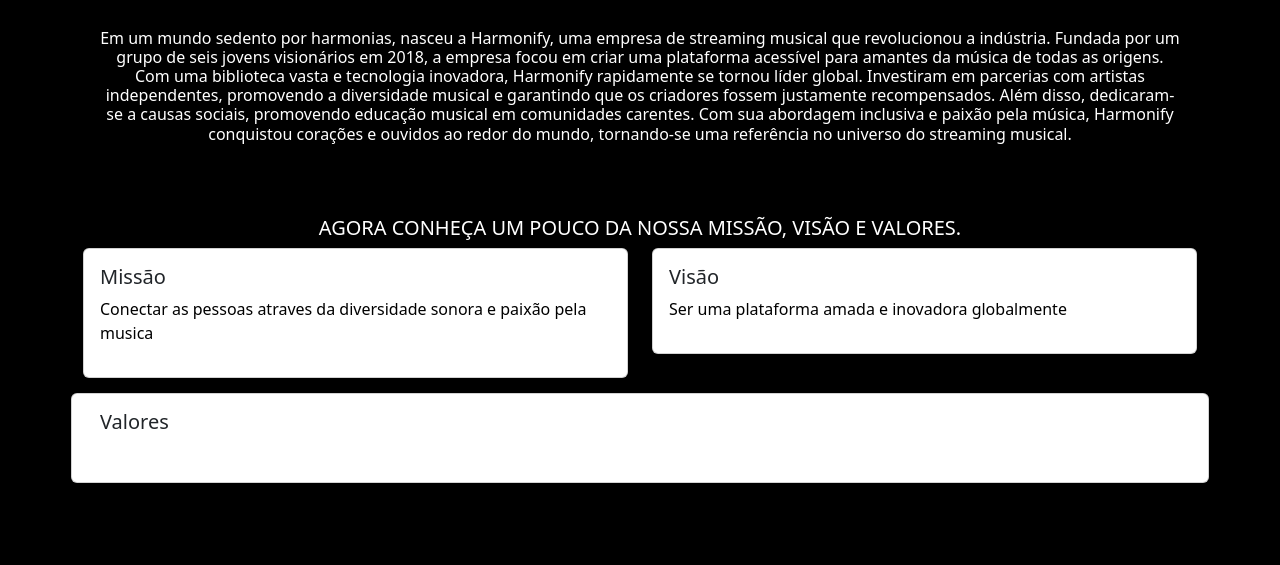
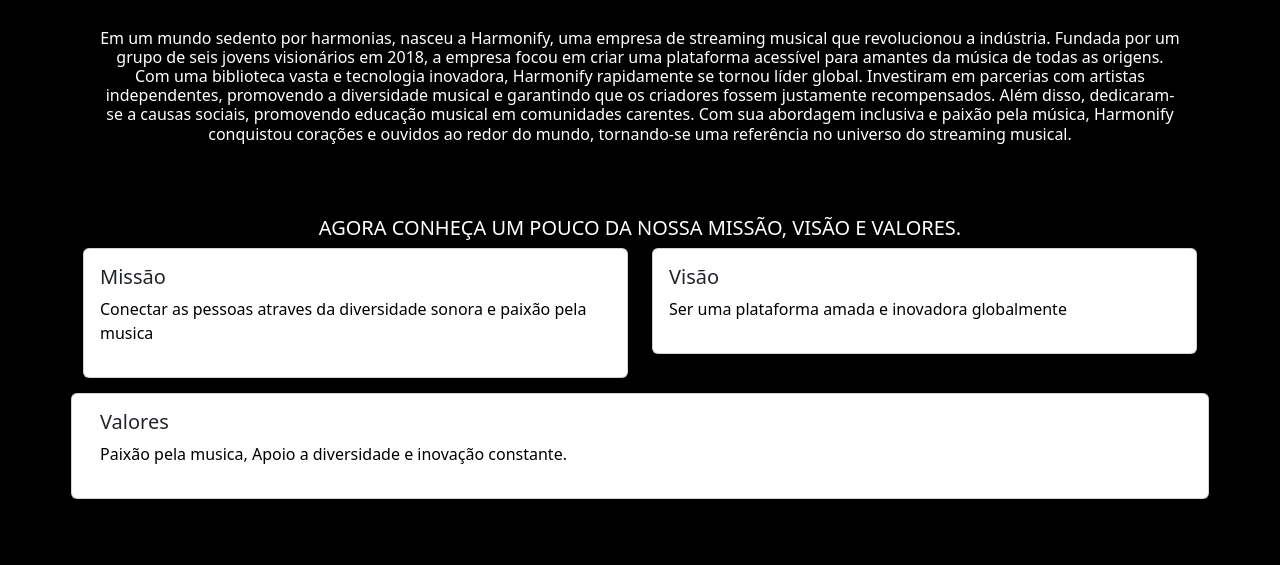
Before and after one commit to Annalldc/Harmonify, a plain HTML site: page quemSomos.html in a window 1280 px wide. Shown: the part 216-781 px from the top of the page. Drawn offline with nearby package versions, Linux system fonts and the light colour scheme; a script that the page names is missing.

Commit message:
mudando a cor do texto dos cards para branco

```diff
--- a/quemSomos.html
+++ b/quemSomos.html
@@ -110,7 +110,7 @@
             <div class="card w-22" style="margin-top: 15px;">
               <div class="card-body">
                 <h5 class="card-title">Valores</h5>
-                <p class="card-text">Paixão pela musica, Apoio a diversidade e inovação constante.</p>
+                <p class="card-text2">Paixão pela musica, Apoio a diversidade e inovação constante.</p>
 
               </div>
             </div>
```
